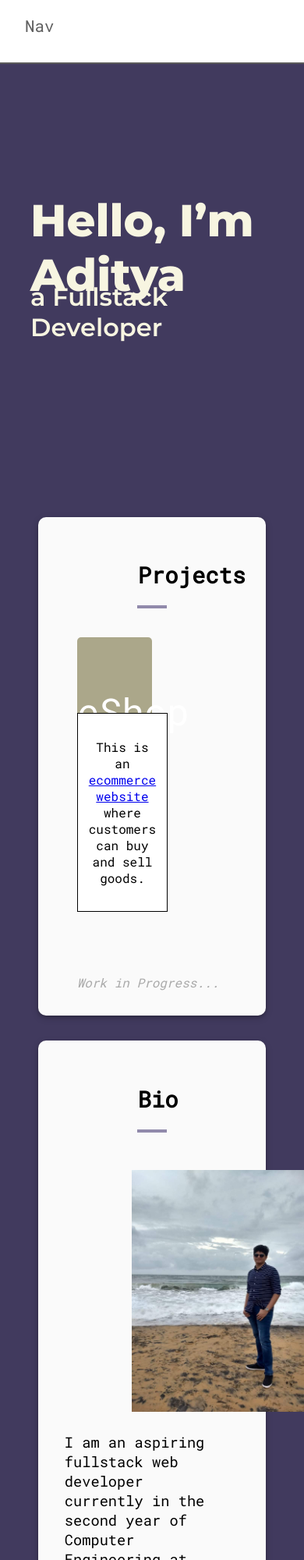
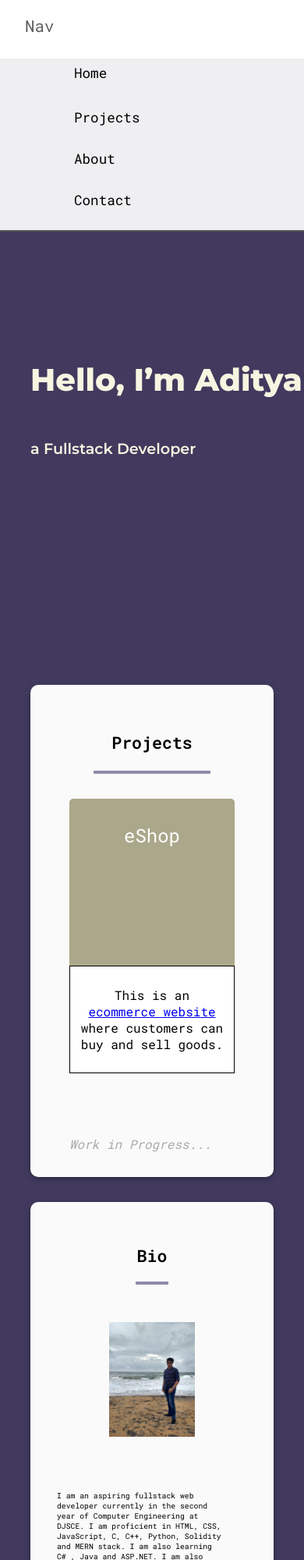
Before and after one commit to ADIthaker/FrontEnd_Tasks123, a plain HTML site: page task1-2/index.html in a window 390 px wide. Shown: the top 2000 px of the page at 78% size. Drawn offline with nearby package versions, Linux system fonts and the light colour scheme.

Commit message:
added image color decided and breakpoints added task 1 complete

```diff
--- a/task1-2/form.css
+++ b/task1-2/form.css
@@ -1,19 +1,26 @@
 @import url('https://fonts.googleapis.com/css2?family=Montserrat:wght@600;700;800;900&display=swap'); /*title*/
-@import url('https://fonts.googleapis.com/css2?family=Roboto+Mono&display=swap'); /* navfonts */
-/* .form__wrapper{
+@import url('https://fonts.googleapis.com/css2?family=Roboto+Mono:wght@400;500;600&display=swap'); /* navfonts */
+
+.form__wrapper{
     background-color: rgba(250,250,250,1);
-} */
+    width:100%;
+    height: 100%;
+}
 .form{
     margin: auto;
+    position: absolute;
+    margin-bottom: 2rem;
+    top:50%;
+    left:50%;
+    transform: translate(-50%,-50%);
     margin-top:2rem;
     padding:16px 18px;
-    width: 75%;
-    max-height: 600px;
+    width: 60%;
+    max-height: 650px;
     border-radius: 10px;
     font-family: 'Roboto Mono', monospace;
     box-shadow: 0 2px 4px 0 rgba(0, 0, 0, 0.2), 0 3px 10px 0 rgba(0, 0, 0, 0.19);
     background-color: rgba(250,250,250,1);
-
 }
 #form__title{
     font-family: 'Roboto Mono', monospace;
@@ -28,6 +35,7 @@
 
 .form__btn{
     width:150px;
+    font-weight: 600;
     color:black;
     background-color: #ABA78A;
     height:40px;
@@ -37,7 +45,9 @@
     transform: translate(-50%,-50%);
     border:1px solid black;
     border-radius: 20px;
-    margin-top:3.5rem;
+    font-family: 'Roboto Mono', monospace;
+    letter-spacing: 1px;
+    margin-top:2.8rem;
 }
 .form__btn:hover{
     background-color:#5E5B43;
@@ -82,7 +92,6 @@
 }
 .label{
     font-size: 1.2rem;
-
     color:black;
     position:absolute;
     left:0%;
@@ -96,3 +105,40 @@
     transform:translateY(-35px) scale(0.9);
     color:#918AAB;
 }
+.links{
+    margin:auto;
+    width:240px;
+}
+.links__a{
+    margin-left:1.35rem;
+    width:35px;
+    height: 35px;
+}
+@media(max-width:500px){
+    .form{
+        margin-top:13rem;
+        width: 80%;
+    }
+    .form__btn{
+        font-size:0.9rem;
+    }
+    .form__title{
+        font-size: 20px;
+    }
+    .label{
+        font-size:0.8rem;
+    }
+    .links{
+        margin:auto;
+        width:120px;
+    }
+    .links__a{
+        margin-left:0.1rem;
+        width:35px;
+        height:35px;
+    }
+    .links__a img{
+        width:20px;
+        height:20px;
+    }
+}
--- a/task1-2/index.html
+++ b/task1-2/index.html
@@ -30,7 +30,7 @@
                         <a class="navbar__list__item__link" href="#fullbio">About</a>
                     </li>
                     <li class="navbar__list__item">
-                        <a class="navbar__list__item__link" href="#contact">Contact</a>
+                        <a class="navbar__list__item__link" href="contact.html">Contact</a>
                     </li>
                 </ul>
             </nav>
@@ -45,7 +45,7 @@
         </div>
         <div class="projects" id="projects" data-aos="fade-up" data-aos-duration="1000">
             <div class="projects__title" >
-                <h1>Projects</h1>
+                <h2>Projects</h2>
             </div>
                 <div class="projects__section">
                     <div class="projects__section__item1">
@@ -64,7 +64,7 @@
         </div>
         <div class="fullbio" id="fullbio" data-aos="fade-right" data-aos-duration="1000">
             <div class="fullbio__title" >
-                <h1>Bio</h1>
+                <h2>Bio</h2>
             </div>
             <div class="fullbio__section">
                 <div class="fullbio__section__img">
@@ -82,28 +82,10 @@
 
             </div>
         </div>
-                <div class="form__wrapper" id="contact" data-aos="fade-left" data-aos-duration="1000">
-                    <form class="form" >
-                        <p id="form__title">Let's Connect</p>
-                        <div class="form__input__field">
-                            <input  type="text" name="fname" id="Email" class="input" placeholder=" " autocomplete="off"/>
-                            <label for="name" class="label">Email address</label>
-                        </div>
-                        <div class="form__input__field">
-                            <input  type="text" name="lname" id="Contact" class="input" placeholder=" " autocomplete="off"/>
-                            <label for="name" class="label">Contact No.
-                            </label>
-                        </div>
-                        <div class="form__input__field">
-                            <input  type="text" name="lname" id="name" class="input" placeholder=" " autocomplete="off"/>
-                            <label for="name" class="label">Name
-                            </label>
-                        </div>
-                        <button type="submit" class="form__btn">Submit</button>
-                    </form>
-                </div>
+
+
+
     </body>
-
     <script defer>
         AOS.init();
       </script>
--- a/task1-2/styles.css
+++ b/task1-2/styles.css
@@ -1,5 +1,5 @@
 @import url('https://fonts.googleapis.com/css2?family=Montserrat:wght@600;700;800;900&display=swap'); /*title*/
-@import url('https://fonts.googleapis.com/css2?family=Roboto+Mono&display=swap'); /* navfonts */
+@import url('https://fonts.googleapis.com/css2?family=Roboto+Mono:wght@400;500;600&display=swap'); /* navfonts */
 *{
     box-sizing: border-box;
 }
@@ -12,7 +12,7 @@ body{
     display: none;
     width: 100%;
     background-color: white;
-    height: 80px;
+    height: 75px;
     color:#606060ff;
     font-size: 1.3rem;
     font-family: 'Roboto Mono', monospace;
@@ -107,7 +107,7 @@ header{
 
     margin-top:2rem;
     padding:16px 18px;
-    width: 75%;
+    width: 80%;
     max-height:1200px;
     border-radius: 10px;
     font-family: 'Roboto Mono', monospace;
@@ -122,7 +122,7 @@ header{
     margin-top:1.2rem;
     margin-bottom:2.3rem;
     font-size: 0.9rem;
-    width: 15%;
+    width:150px;
 }
 .projects__section{
     margin : 2rem;
@@ -174,7 +174,8 @@ header{
     margin: auto;
     margin-top:2rem;
     padding:16px 18px;
-    width: 75%;
+    width: 80%;
+    margin-bottom:2.3rem;
     border-radius: 10px;
     font-family: 'Roboto Mono', monospace;
     box-shadow: 0 2px 4px 0 rgba(0, 0, 0, 0.2), 0 3px 10px 0 rgba(0, 0, 0, 0.19);
@@ -197,20 +198,22 @@ header{
     grid-template-columns:repeat(2,50%);
     grid-gap: 20px;
     grid-template-rows: 600px;
-    height: 700px;
+    height: 620px;
+    /* display: flex; */
 }
 .fullbio__section__content{
     grid-column: 2;
     grid-row: 1;
     margin-right: 2rem;
     justify-content: center;
+    align-items:center;
     padding:16px;
-
     word-wrap: break-word;
 }
 .fullbio__section__img{
     grid-column: 1;
-    padding-left:4rem;
+    justify-content: center;
+    padding:0 12.5%;
     grid-row: 1;
     width:100%;
     height:100%;
@@ -219,26 +222,30 @@ header{
     width: 400px;
     height: 520px;
 }
-@media (max-width:1350px){
+@media (max-width:1300px){
+    .fullbio{
+        height: 900px;
+    }
     .fullbio__section{
         display: grid;
         grid-template-columns:repeat(1,100%);
         grid-gap: 20px;
         grid-row-gap: 10px;
-        grid-template-rows: 450px 200px;
+        grid-template-rows: 400px 200px;
         height: 700px;
     }
     .fullbio__section__img{
         grid-column: 1;
+        align-items:center;
         grid-row: 1;
         width:100%;
+        padding:0 35%;
         height:100%;
         align-items: center;
     }
     .fullbio__section__img img{
-        width: auto;
-        margin-left:25%;
-        height:450px;
+        width:100%;
+        height:auto;
     }
 
     .fullbio__section__content{
@@ -246,28 +253,38 @@ header{
         grid-row: 2;
         font-size: 1.2rem;
     }
+    .fullbio{
+       height : 1000px;
+    }
+    .mobile__menu{
+        display: none;
+    }
 
 }
 @media (max-width:1050px){
+    .fullbio{
+       height : 850px;
+    }
     .fullbio__section{
         display: grid;
+        height : 500px;
         grid-template-columns:repeat(1,100%);
         grid-gap: 20px;
         grid-row-gap: 10px;
-        grid-template-rows: 350px 100px;
-        height: 700px;
+        grid-template-rows: 350px 300px;
+        max-height: 1000px;
     }
     .fullbio__section__img{
         grid-column: 1;
         grid-row: 1;
         width:100%;
         height:100%;
+        padding:0 35%;
         align-items: center;
     }
     .fullbio__section__img img{
-        width: auto;
-        margin-left : 20%;
-        height: 350px;
+        width:100%;
+        height:auto;
     }
 
     .fullbio__section__content{
@@ -278,34 +295,60 @@ header{
 
 }
 @media (max-width:850px){
+
+    .projects__section{
+
+        grid-template-columns:repeat(1,100%);
+
+        grid-template-rows: repeat(1,400px);
+        /* grid-auto-rows: minmax(100px, auto); */
+    }
+    .projects__title {
+        width:150px;
+       margin:1.5rem auto;
+    }
+    .projects__title h2{
+
+        margin-bottom:1.35rem;
+    }
+    .projects__section__item1{
+        font-size:1.5rem;
+
+    }
+    .projects__footer{
+        font-size:1rem;
+    }
+    .projects__section__item1__desc{
+        font-size:1rem;
+        padding:10px;
+    }
     .fullbio__section{
         display: grid;
         grid-template-columns:repeat(1,100%);
         grid-gap: 20px;
         grid-row-gap: 10px;
-        grid-template-rows: 310px 100px;
+        grid-template-rows: 330px 300px;
         height: 700px;
     }
     .fullbio__section__img{
         grid-column: 1;
         grid-row: 1;
         width:100%;
-        height:100%;
-        align-items: center;
+        padding:0 30%;
+        height:auto;
     }
     .fullbio__section__img img{
-        width: auto;
-        margin-left : 20%;
-        height: 310px;
+        width:100%;
+        height:auto;
     }
 
     .fullbio__section__content{
         grid-column: 1;
         grid-row: 2;
-        font-size: 1.17rem;
+        font-size: 0.9rem;
     }
     .main__title{
-        font-size:3.6rem;
+        font-size:3.2rem;
     }
     .main__subtitle{
         font-size:2rem ;
@@ -314,19 +357,69 @@ header{
         display: flex;
         flex-direction: column;
         width: 100%;
-        background-color: rgb(250,250,250);
+        background-color: rgba(250,250,250,0.94);
         justify-content:center;
         border-bottom:2px solid rgba(50,50,50,0.8);
+
+    }
+    .mobile__menu:hover + .navbar > .navbar__list{
+        display: block;
+        opacity: 1;
+    }
+    .navbar:hover .navbar__list{
+        display: block;
+        opacity: 1;
     }
     .navbar__list{
-        display: none;
+        display :none;
+        opacity: 0;
         flex-direction: column;
         margin-top:0;
-    }
-    .mobile__menu{
-       display:block;
+        transition: display 0s, opacity 0.5s linear;
     }
     .navbar__list__item:hover:after{
         width:11%;
-     }
+    }
+    .mobile__menu{
+        display: block;
+    }
 }
+@media (max-width:550px){
+    .main__title{
+        font-size:2.5rem;
+    }
+    .main__subtitle{
+
+        font-size: 1.2rem;
+    }
+    .fullbio__section{
+        display: grid;
+        grid-template-columns:repeat(1,100%);
+        grid-gap: 20px;
+        grid-row-gap: 10px;
+        grid-template-rows: 190px 190px;
+        height: 700px;
+    }
+    .fullbio__section__img{
+        grid-column: 1;
+        grid-row: 1;
+        width:100%;
+        padding:0 30%;
+        height:auto;
+    }
+    .fullbio__section__img img{
+        width:100%;
+        height:auto;
+    }
+    .fullbio{
+        height: 580px;
+        margin-bottom:1.5rem;
+    }
+
+    .fullbio__section__content{
+        grid-column: 1;
+        grid-row: 2;
+        font-size: 0.61rem;
+    }
+
+}
```
Also changed, not shown: task1-2/contact.html (added, +69 -0 lines), task1-2/github.svg (added), task1-2/gmail.svg (added), task1-2/instagram.svg (added), task1-2/linkedin.svg (added).
